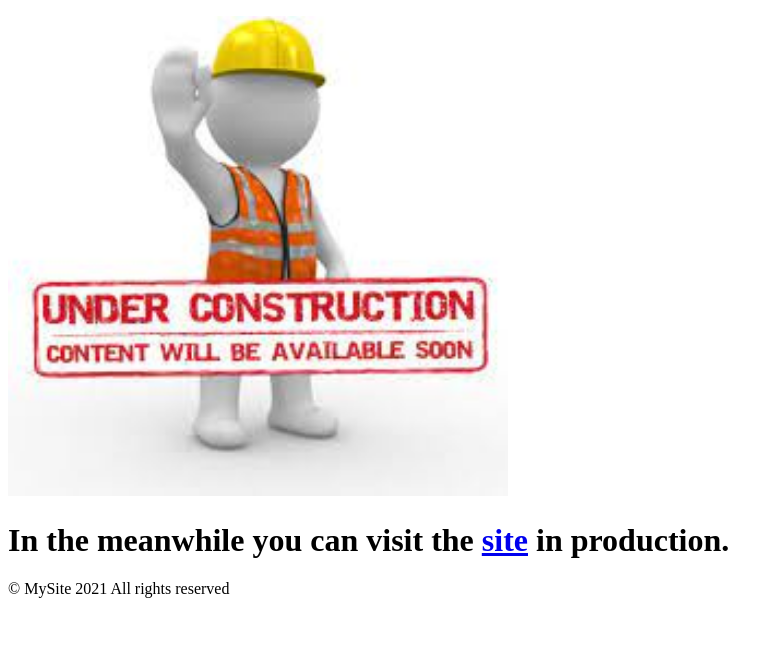
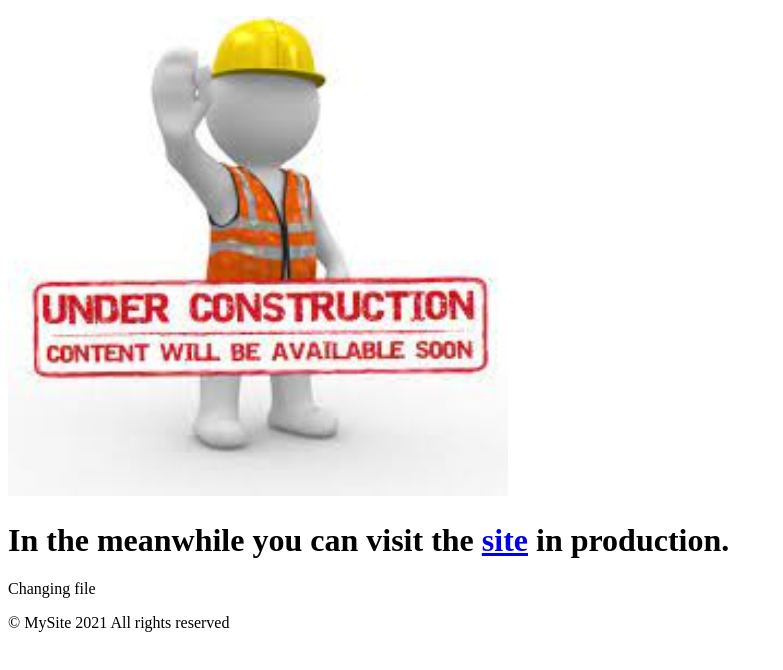
Before and after one commit to LBockus/Lukas, a plain HTML site: page index.htm in a window 1280 px wide. Shown: the whole page, without its empty margins (0-783 px from the left). Drawn offline with Linux system fonts and the light colour scheme.

Commit message:
changed index

```diff
--- a/index.htm
+++ b/index.htm
@@ -14,6 +14,7 @@
 		<main>
 			<p><img src="./images/construction.jfif" style="width:500px"></p>
 			<h1>In the meanwhile you can visit the <a href="home.htm">site</a> in production.</h1>
+			<p>Changing file</p>
 		</main>
 
 		<!-- Footer -->
```
